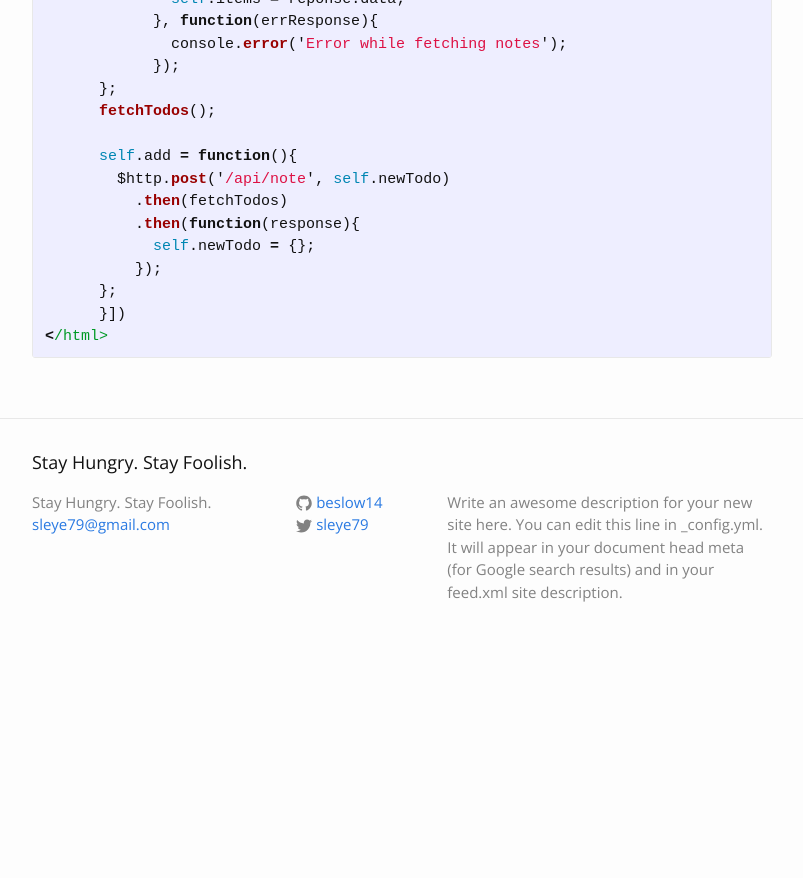
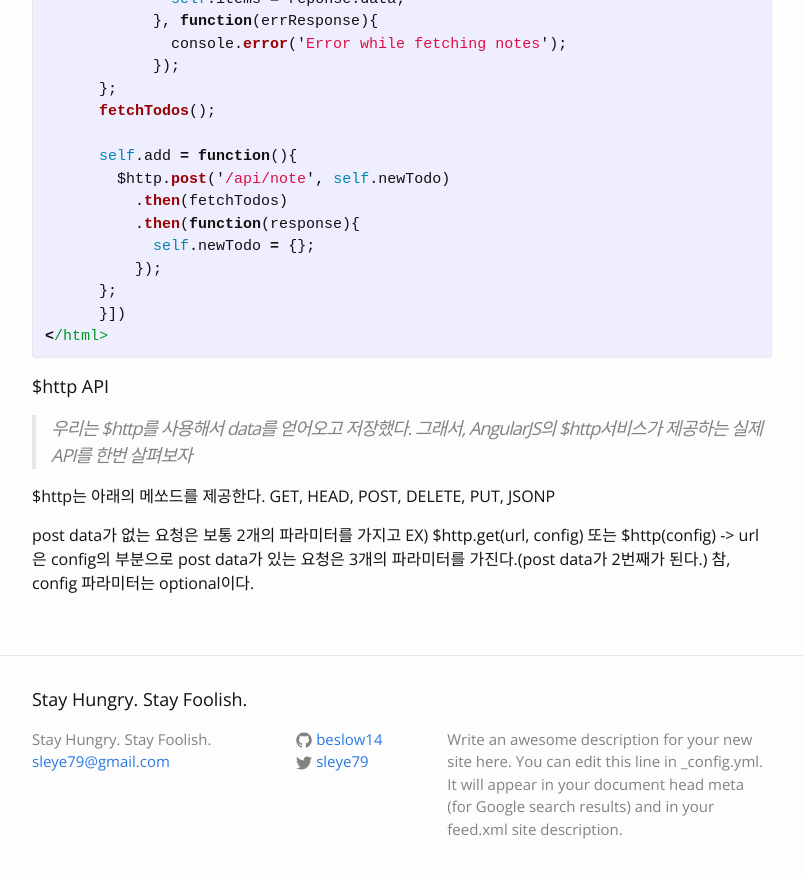
Before and after one commit to beslow14/beslow14.github.io, a Jekyll site: the page built from _posts/2015-05-16-Chapter-6-Server-Communication-Using-$http.markdown, in a window 1280 px wide and 900 px high, scrolled down 3417 px. Shown: the top 878 px of the window, without its empty margins (238-1041 px from the left). Built offline with Jekyll 4.4.1, drawn with Linux system fonts in a browser that asks for light colours; before the commit the page ends 4080 px from its top, so only the background shows below that.

Commit message:
Update 2015-05-16-Chapter-6-Server-Communication-Using-$http.markdown

```diff
--- a/_posts/2015-05-16-Chapter-6-Server-Communication-Using-$http.markdown
+++ b/_posts/2015-05-16-Chapter-6-Server-Communication-Using-$http.markdown
@@ -157,3 +157,12 @@ xhrCall()
       }])
 </html>
 {% endhighlight %}
+
+#### $http API
+> 우리는 $http를 사용해서 data를 얻어오고 저장했다. 그래서, AngularJS의 $http서비스가 제공하는 실제 API를 한번 살펴보자
+
+$http는 아래의 메쏘드를 제공한다.
+ GET, HEAD, POST, DELETE, PUT, JSONP
+
+post data가 없는 요청은 보통 2개의 파라미터를 가지고 EX) $http.get(url, config) 또는 $http(config) -> url은 config의 부분으로 post data가 있는 요청은 3개의 파라미터를 가진다.(post data가 2번째가 된다.)
+참, config 파라미터는 optional이다.
```
